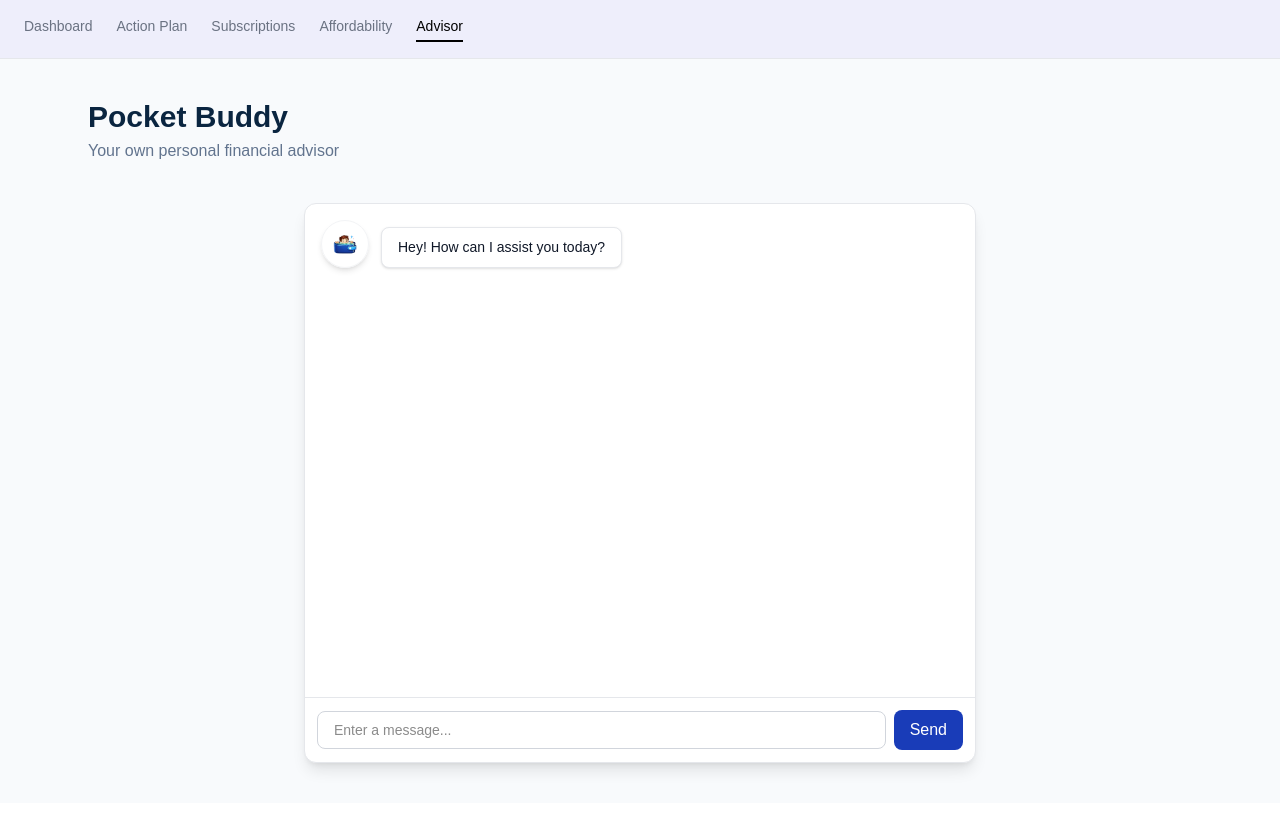
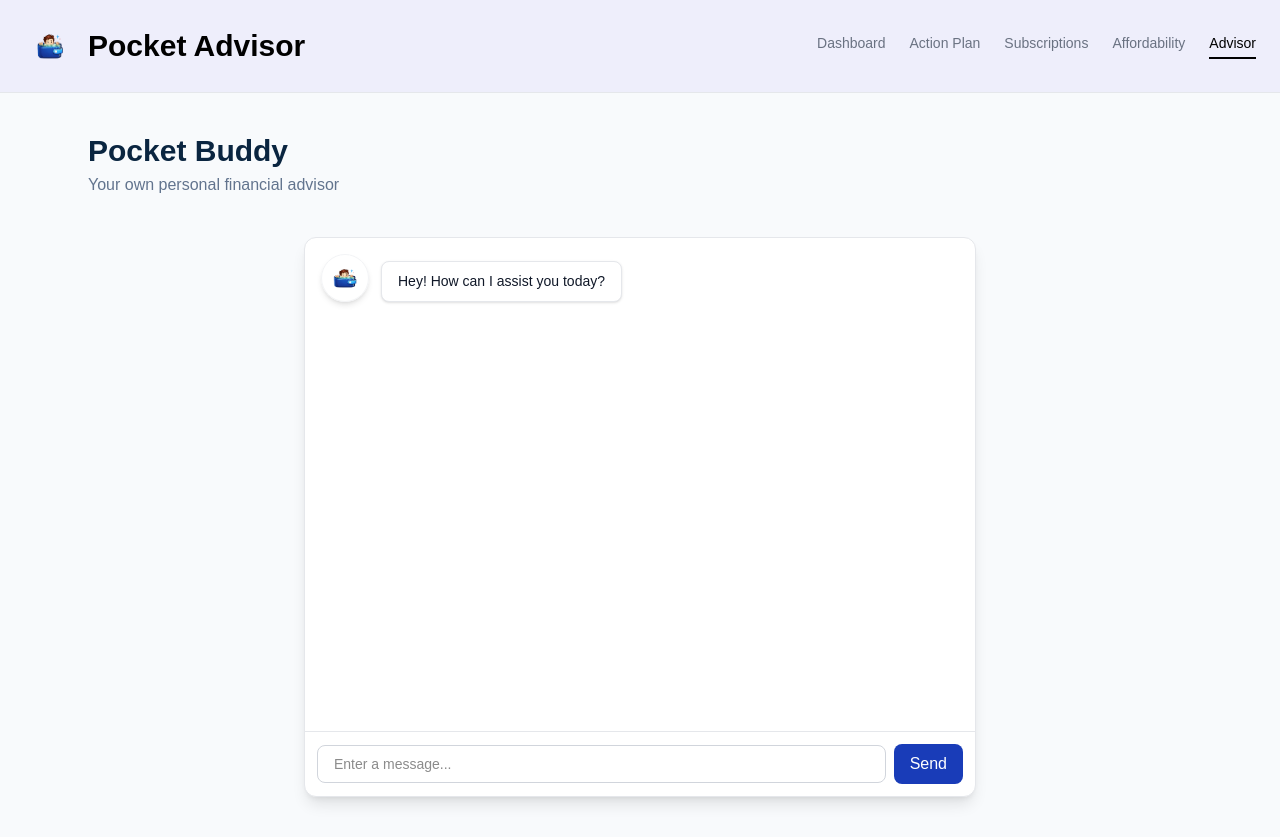
Before and after one commit to evegr4ce/PocketAdvisor, a Next.js app: page /chat in a window 1280 px wide. Before the commit the page ends 803 px from the top, so only its background shows below. Built offline with nearby package versions, Linux system fonts and the light colour scheme.

Commit message:
updated nav bar

```diff
--- a/components/navbar.tsx
+++ b/components/navbar.tsx
@@ -16,6 +16,19 @@ export default function Navbar() {
 
   return (
     <nav className="w-full flex items-center justify-between px-6 py-4 border-b border-gray-200 bg-[#eeeefb]">
+      <div className="flex items-center gap-3">
+        <img
+          src="/pocket_logo.png"
+          alt="Pocket Advisor Logo"
+          className="h-15 w-13"
+        />
+        <h1
+          className="text-3xl font-semibold text-black"
+          style={{ fontFamily: "Arial, serif" }}
+        >
+          Pocket Advisor
+        </h1>
+      </div>
       <div className="flex gap-6">
         {navItems.map((item) => (
           <Link
```
